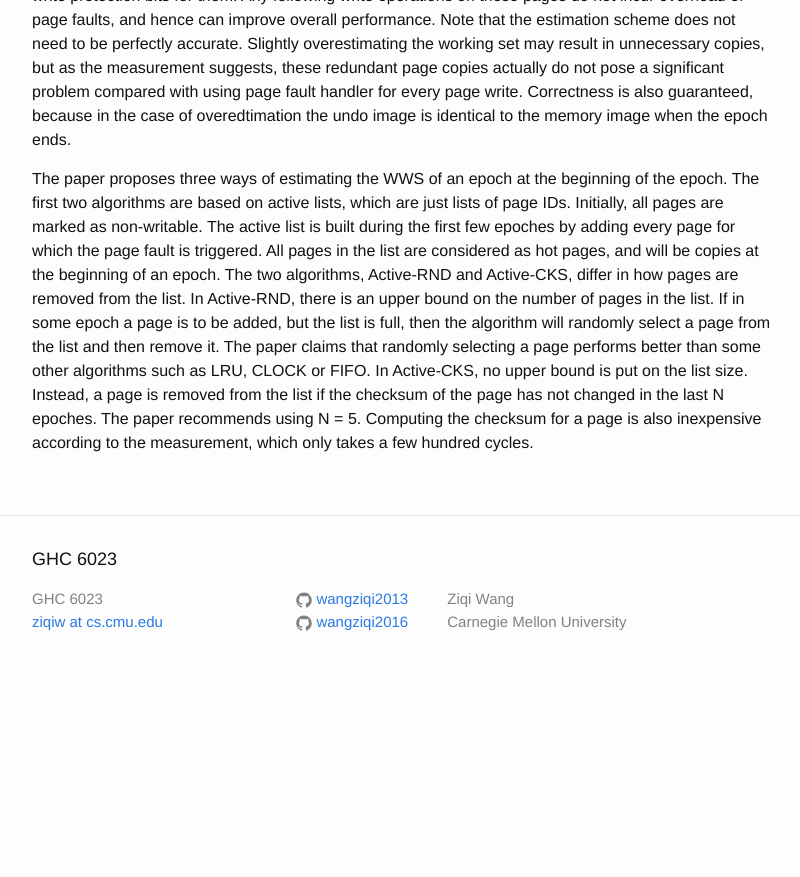
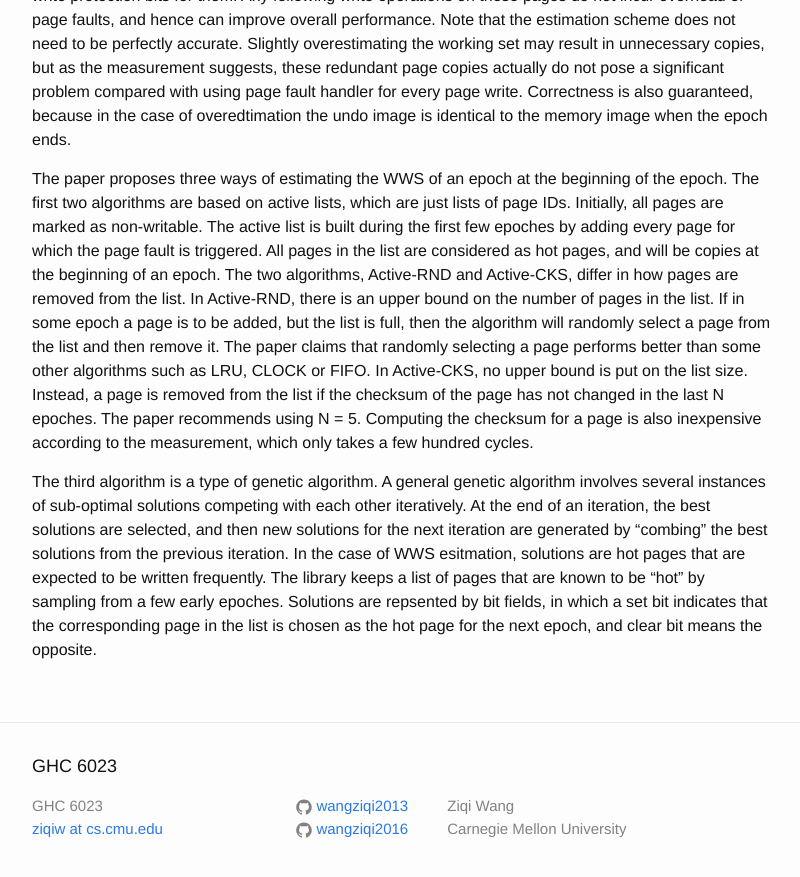
Before and after one commit to wangziqi2013/wangziqi2013.github.io, a Jekyll site: the page built from _posts/2018-03-11-speculative-memory-checkpointing.markdown, in a window 1280 px wide and 900 px high, scrolled down 985 px. Shown: the top 877 px of the window, without its empty margins (238-1038 px from the left). Built offline with Jekyll 4.4.1, drawn with Linux system fonts in a browser that asks for light colours; before the commit the page ends 1678 px from its top, so only the background shows below that.

Commit message:
Adding genetic algo

```diff
--- a/_posts/2018-03-11-speculative-memory-checkpointing.markdown
+++ b/_posts/2018-03-11-speculative-memory-checkpointing.markdown
@@ -48,3 +48,11 @@ from the list and then remove it. The paper claims that randomly selecting a pag
 such as LRU, CLOCK or FIFO. In Active-CKS, no upper bound is put on the list size. Instead, a page is removed from the
 list if the checksum of the page has not changed in the last N epoches. The paper recommends using N = 5. Computing the
 checksum for a page is also inexpensive according to the measurement, which only takes a few hundred cycles.
+
+The third algorithm is a type of genetic algorithm. A general genetic algorithm involves several instances of sub-optimal
+solutions competing with each other iteratively. At the end of an iteration, the best solutions are selected, and then
+new solutions for the next iteration are generated by "combing" the best solutions from the previous iteration. In the case
+of WWS esitmation, solutions are hot pages that are expected to be written frequently. The library keeps a list of pages
+that are known to be "hot" by sampling from a few early epoches. Solutions are repsented by bit fields, in which a set bit
+indicates that the corresponding page in the list is chosen as the hot page for the next epoch, and clear bit means
+the opposite.
```
